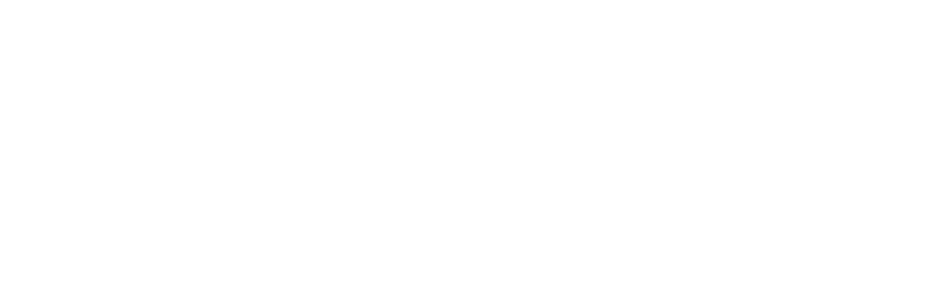
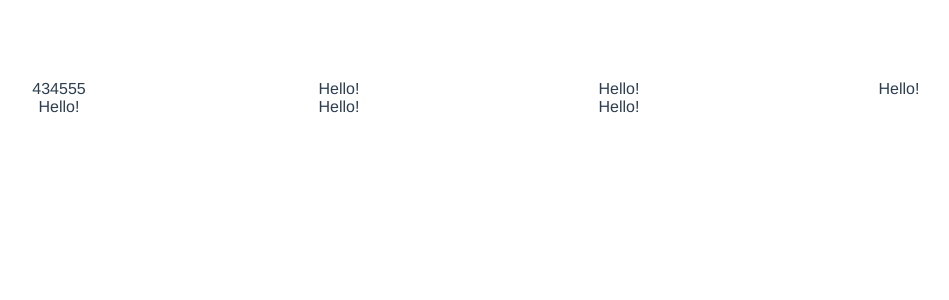
Before and after one commit to omarlamin01/vue-calculator, a Vue app: page / in a window 1280 px wide. Before the commit this address had no page. Shown: the top 300 px of the page, without its empty margins (161-1110 px from the left). Built offline with nearby package versions, Linux system fonts and the light colour scheme; the HTML template or start-up script is replaced by a standard one.

Commit message:
adding some styles

```diff
--- a/src/App.vue
+++ b/src/App.vue
@@ -22,18 +22,6 @@ export default {
   -moz-osx-font-smoothing: grayscale;
   text-align: center;
   color: #2c3e50;
-}
-
-nav {
-  padding: 30px;
-
-  a {
-    font-weight: bold;
-    color: #2c3e50;
-
-    &.router-link-exact-active {
-      color: #42b983;
-    }
-  }
+  padding: 40px;
 }
 </style>
--- a/src/components/Calculator.vue
+++ b/src/components/Calculator.vue
@@ -1,5 +1,13 @@
 <template>
-  <div class="calculator"></div>
+  <div class="calculator">
+    <div class="display">434555</div>
+    <div>Hello!</div>
+    <div>Hello!</div>
+    <div>Hello!</div>
+    <div>Hello!</div>
+    <div>Hello!</div>
+    <div>Hello!</div>
+  </div>
 </template>
 
 <script>
```
